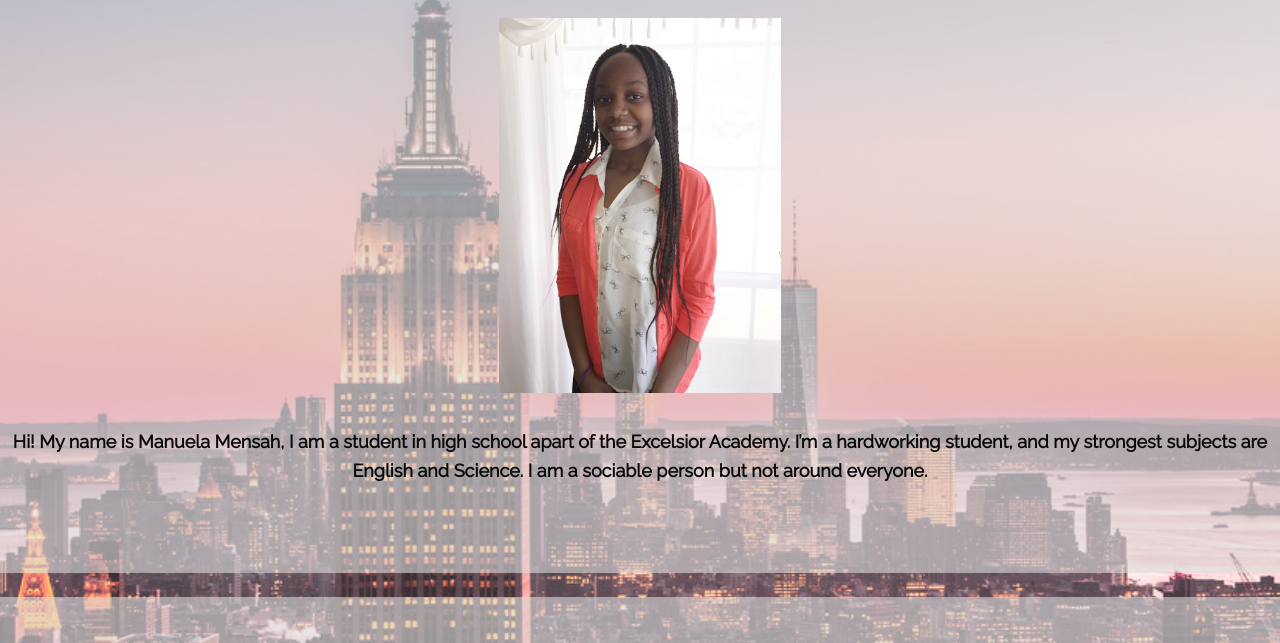
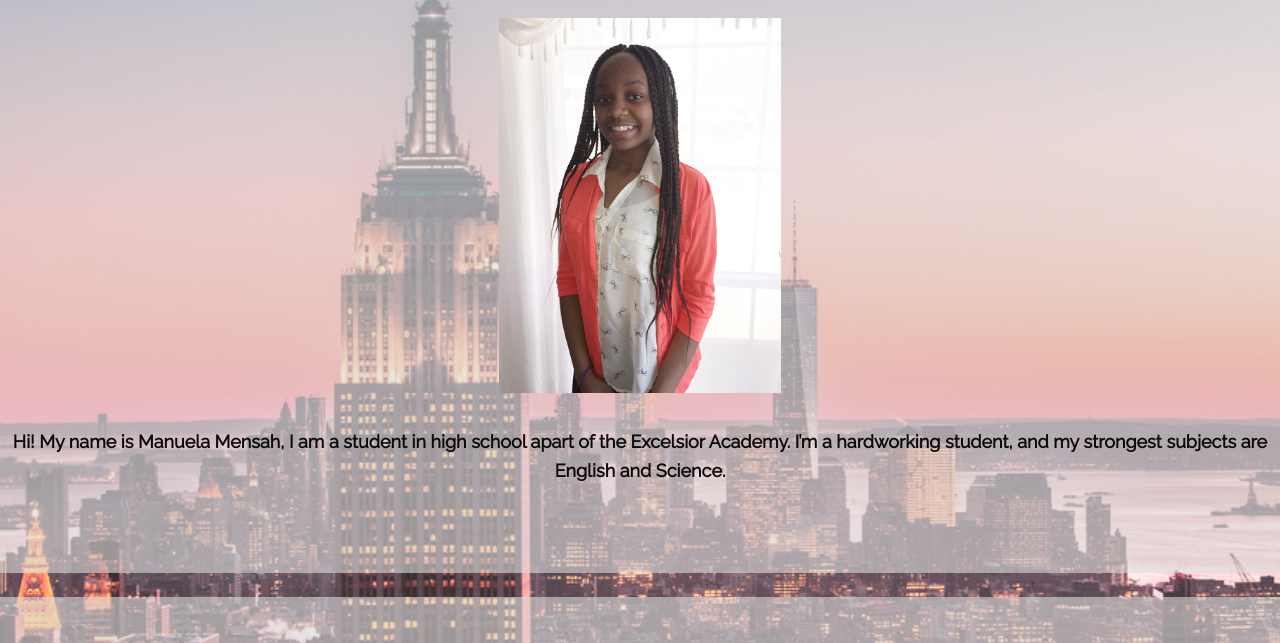
Before and after one commit to manuelaptech/manuelaptech.github.io, a plain HTML site: page index.html in a window 1280 px wide. Shown: the part 157-800 px from the top of the page. Drawn offline with Linux system fonts and the light colour scheme.

Commit message:
Add files via upload

```diff
--- a/index.html
+++ b/index.html
@@ -52,7 +52,7 @@
 <br>
 
 <p><b>Hi! My name is Manuela Mensah, I am a student in high school apart of the Excelsior Academy.
-I’m a hardworking student, and my strongest subjects are English and Science. I am a sociable person but not around everyone.</b></p>
+I’m a hardworking student, and my strongest subjects are English and Science. </b></p>
 
 </div>
 </div>
```
